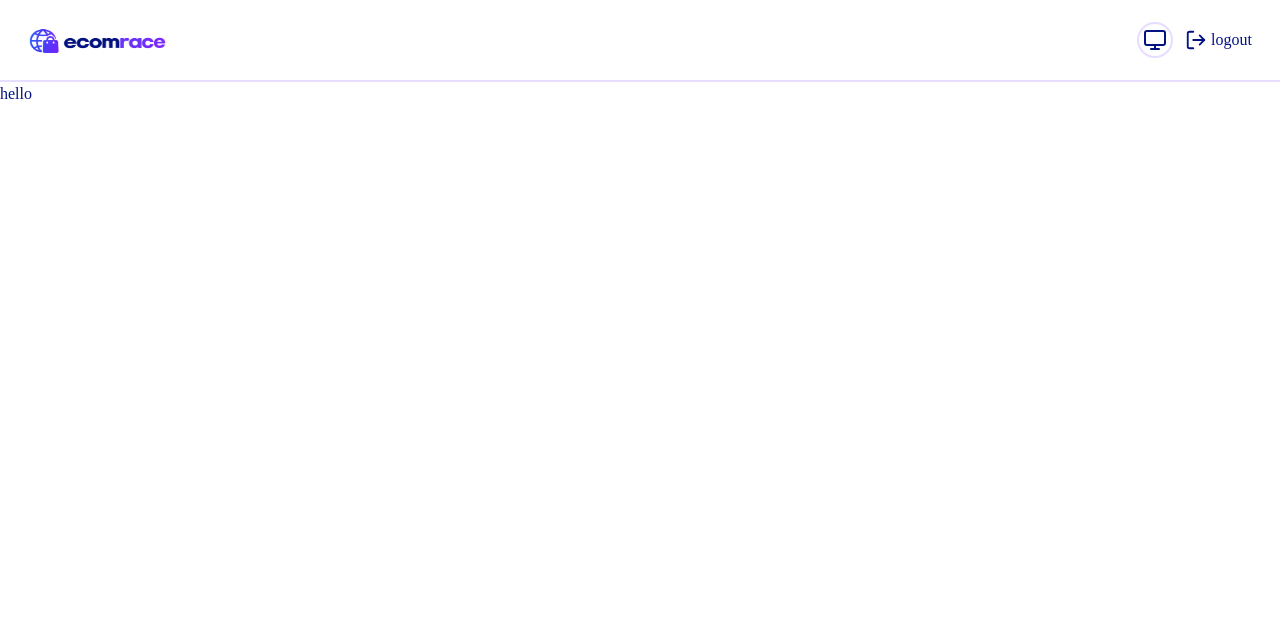
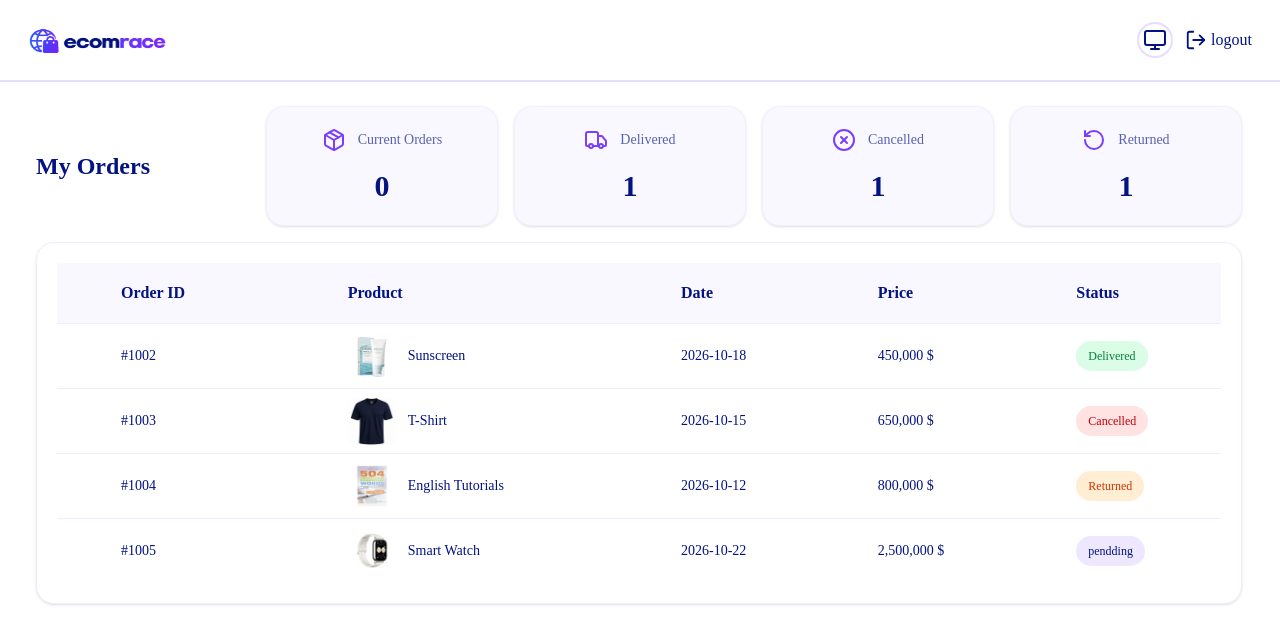
Before and after one commit to Hanieh-yousefzadeh/Dashboard-panel, a Next.js app: page /panel/myorders in a window 1280 px wide. Shown: the top 644 px of the page. Built offline with nearby package versions, Linux system fonts and the light colour scheme.

Commit message:
feat : show my order in myyOrders Page

```diff
--- a/src/app/panel/myorders/page.tsx
+++ b/src/app/panel/myorders/page.tsx
@@ -1,6 +1,118 @@
 
-export default function MyOrders(){
-    return(
-        <main>hello</main>
-    )
+"use client";
+
+import { mockMyOrders } from "@/data/mock-myOrders";
+import Image from "next/image";
+import { Package, Truck, XCircle, RotateCcw } from "lucide-react";
+import {
+    Table,
+    TableBody,
+    TableCell,
+    TableHead,
+    TableHeader,
+    TableRow,
+} from "@/components/ui/table"
+
+const orderStats = [
+    {
+        title: "Current Orders",
+        status: "Pendding",
+        icon: Package,
+    }, {
+        title: "Delivered",
+        status: "delivered",
+        icon: Truck,
+    }, {
+        title: "Cancelled",
+        status: "cancelled",
+        icon: XCircle,
+    }, {
+        title: "Returned",
+        status: "returned",
+        icon: RotateCcw,
+    }
+]
+
+export default function MyOrdersPage() {
+    return (
+        <div className="p-6 pl-9">
+            <div className="flex items-center gap-x-29">
+                <h1 className="text-2xl font-bold">My Orders </h1>
+                <div className="flex  gap-4">
+
+                    {orderStats.map((item) => {
+                        const Icon = item.icon
+                        const count = mockMyOrders.filter((order) => order.status === item.status).length;
+
+                        return (
+                            <div key={item.status} className="rounded-2xl border border-[#7a3ffa0b] bg-[#f1ebfe6a] p-5 shadow-sm flex flex-col justify-center items-center md:w-58  w-45 md:h-30 ">
+                                <div className="flex items-center justify-between gap-3">
+                                    <Icon className="h-6 w-6 text-[#7a3ffa]" />
+                                    <p className="text-sm text-[#031481a6]"> {item.title} </p>
+                                </div>
+                                <p className="mt-4 text-3xl font-bold">{count}</p>
+                            </div>
+                        )
+                    })}
+                </div>
+            </div>
+            <div className="rounded-2xl border border-[#7a3ffa1a] mt-4 p-5 shadow-sm">
+                <Table>
+                    <TableHeader className="h-15">
+                        <TableRow className="bg-[#f1ebfe6a]">
+                            <TableHead className="font-bold text-base pl-16">Order ID</TableHead>
+                            <TableHead className="font-bold text-base">Product</TableHead>
+                            <TableHead className="font-bold text-base">Date</TableHead>
+                            <TableHead className="font-bold text-base">Price</TableHead>
+                            <TableHead className="font-bold text-base">Status</TableHead>
+                        </TableRow>
+                    </TableHeader>
+
+                    <TableBody>
+                        {mockMyOrders.map((order) => (
+                            <TableRow key={order.id} className="h-13">
+                                <TableCell className="font-medium pl-16 pr-16"> #{order.id}</TableCell>
+                                <TableCell>
+                                    <div className="flex items-center gap-3 min-w-40">
+                                        <Image src={order.image} alt={order.name} width={48} height={48}
+                                            className="size-12 shrink-0 rounded-md object-cover" />
+                                        <span className="line-clamp-1 pr-5"> {order.name}</span>
+                                    </div>
+                                </TableCell>
+                                <TableCell className="pr-10">{order.date}</TableCell>
+                                <TableCell className="pr-10"> {order.price.toLocaleString("en-US")} $
+                                </TableCell>
+
+                                <TableCell>
+                                    <span
+                                        className={`rounded-full px-3 py-1 text-xs font-medium  ${order.status === "pendding" ? "bg-[#ede8fd] text-[#031381] py-2"
+                                            : order.status === "delivered"
+                                                ? "bg-green-100 text-green-700 py-2"
+                                                : order.status === "cancelled"
+                                                    ? "bg-red-100 text-red-700 py-2"
+                                                    : "bg-orange-100 text-orange-700 py-2"
+                                            }`}
+                                    >
+                                        {order.status === "pendding" ? "pendding"
+                                            : order.status === "delivered" ? "Delivered"
+                                                : order.status === "cancelled" ? "Cancelled"
+                                                    : "Returned"}
+                                    </span>
+                                </TableCell>
+                            </TableRow>
+                        ))}
+
+                        {mockMyOrders.length === 0 && (
+                            <TableRow>
+                                <TableCell colSpan={5} className="h-24 text-center text-gray-500"
+                                >
+                                    You have no orders yet.
+                                </TableCell>
+                            </TableRow>
+                        )}
+                    </TableBody>
+                </Table>
+            </div>
+        </div>
+    );
 }
--- a/src/components/userDshboard.tsx
+++ b/src/components/userDshboard.tsx
@@ -5,10 +5,10 @@ export default function UserDashboard() {
     return (
         <div className="py-5 px-6">
 
-            <h1 className="text-2xl font-bold pb-6"> User Dashboard</h1>
+            <h1 className="text-2xl font-bold pb-8 pl-2"> User Dashboard</h1>
 
 
-            <div className="flex pl-25 gap-7">
+            <div className="flex pl-25  gap-7">
                 {userDashboardCard.map((card) => (
                     <DashboardCard
                         key={card.title}
```
